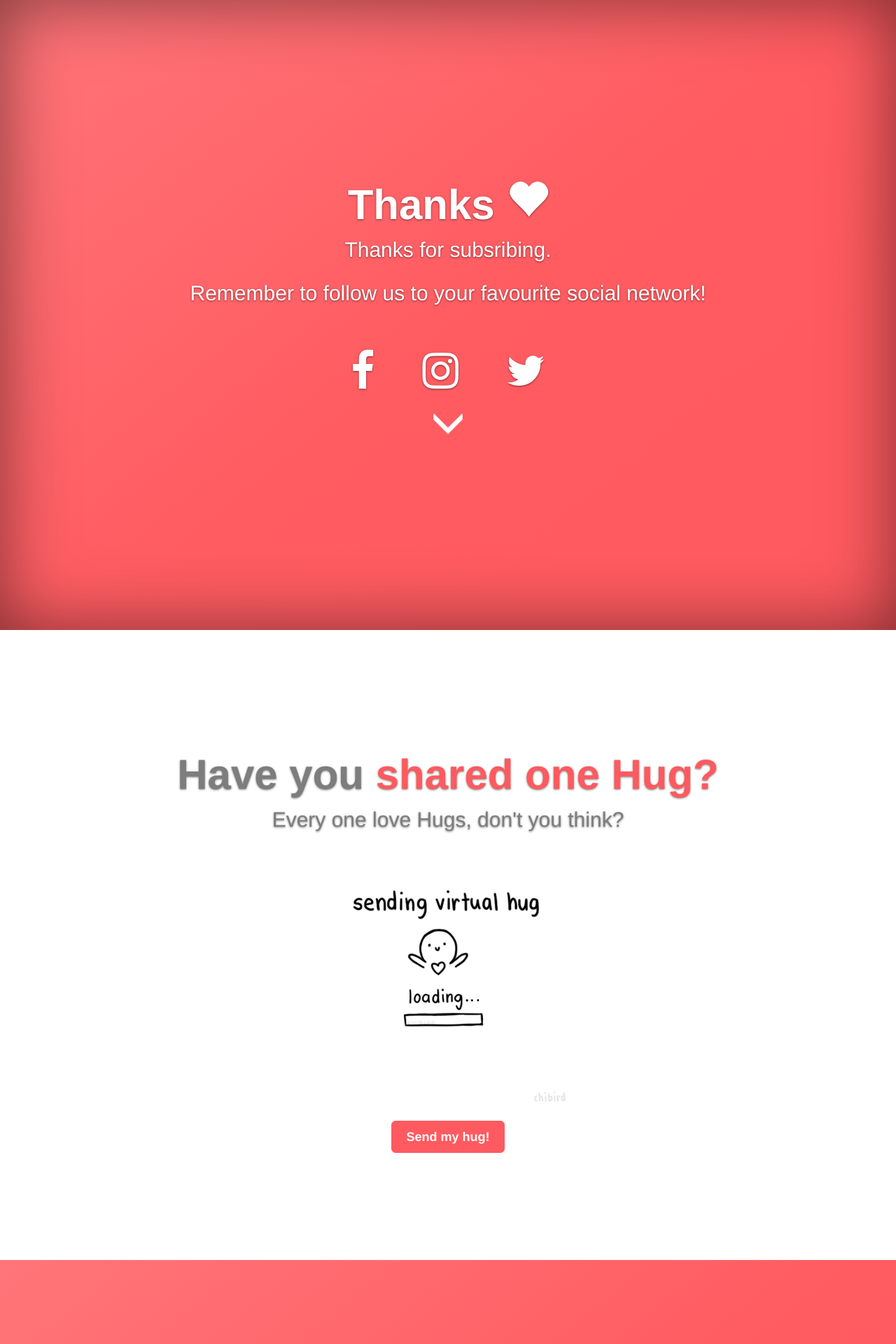
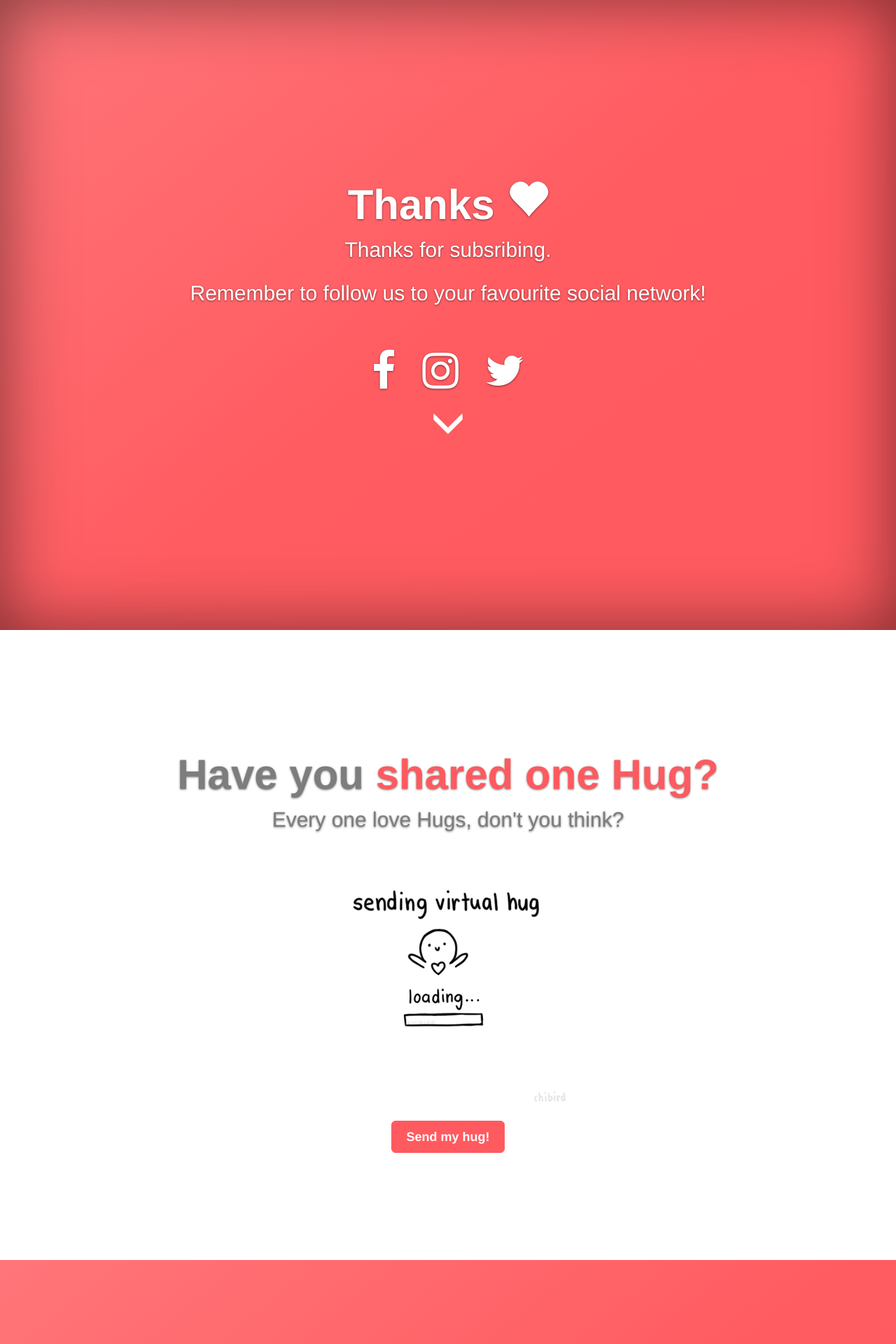
Before and after one commit to hub4hugs/hub4hugs.github.io, a Jekyll site: the page built from thanks.html, in a window 1280 px wide. Shown: the top 1920 px of the page at 70% size. Built offline with Jekyll 4.4.1, drawn with Linux system fonts in a browser that asks for light colours; comment, search, counter and statistics services are not loaded.

Commit message:
edit social margin

```diff
--- a/assets/css/custom/index.css
+++ b/assets/css/custom/index.css
@@ -51,7 +51,7 @@ a:hover {
 }
 
 .social{
-  margin: 1em;
+  margin: 0.5em;
 }
 
 /* Custom default button */
```
